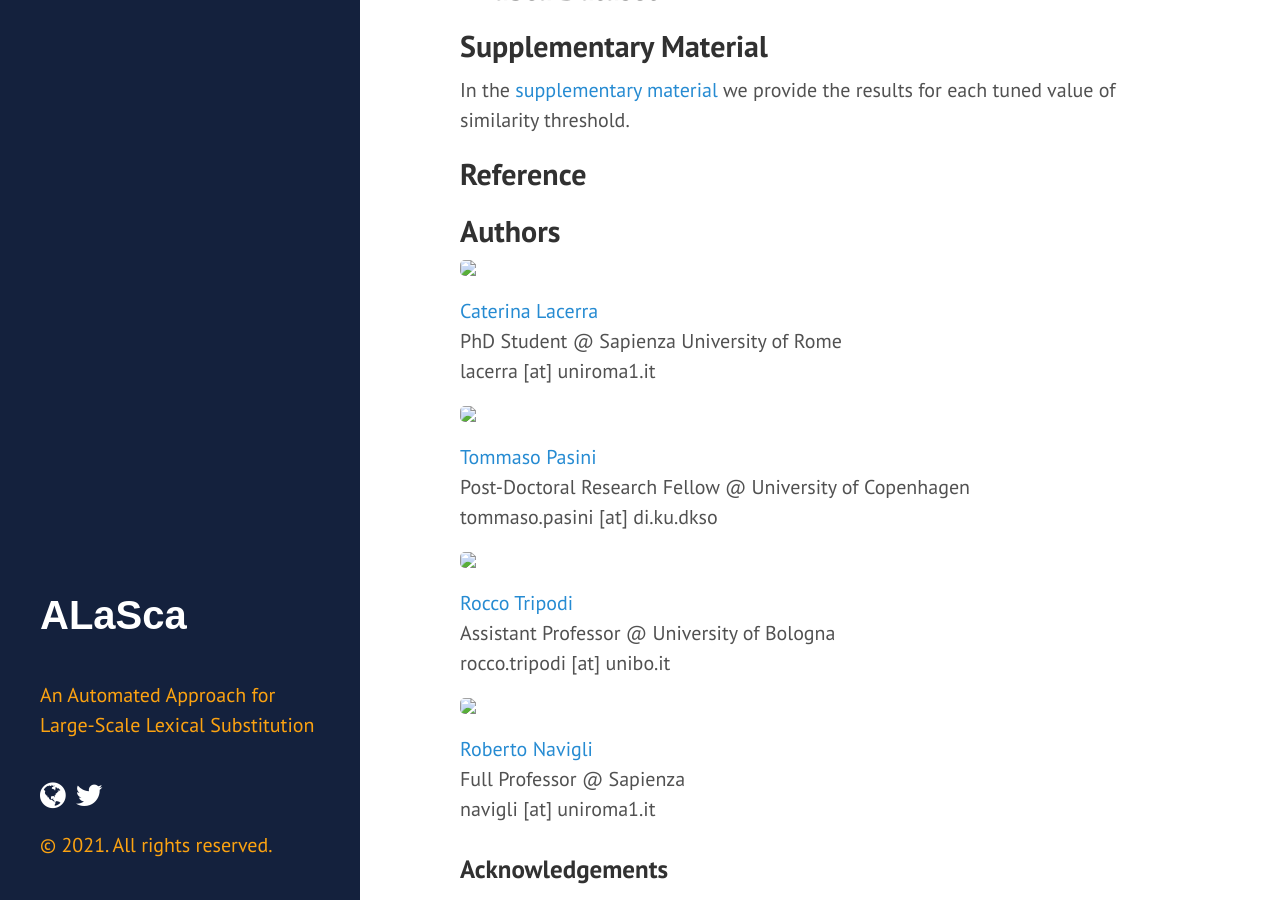
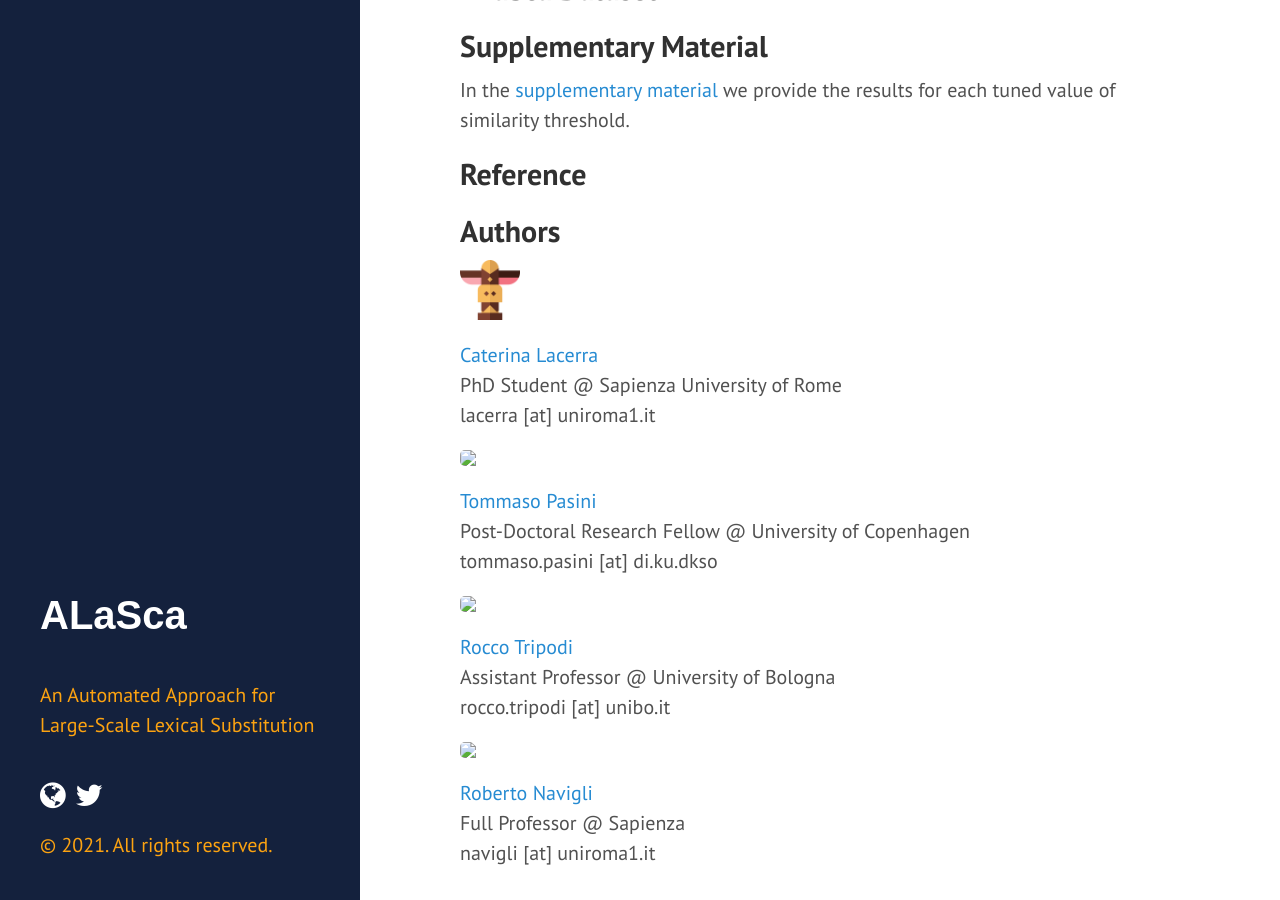
Before and after one commit to caterinaLacerra/ALaSca, a Jekyll site: the page built from docs/_posts/2021-05-24-datasets.md, in a window 1280 px wide and 900 px high, scrolled down 798 px. Built offline with Jekyll 4.4.1, drawn with Linux system fonts in a browser that asks for light colours.

Commit message:
Update 2021-05-24-datasets.md

```diff
--- a/docs/_posts/2021-05-24-datasets.md
+++ b/docs/_posts/2021-05-24-datasets.md
@@ -17,7 +17,7 @@ In the [supplementary material](/docs/assets/supplementary_alasca.pdf) we provid
 ## Authors
 
 <div>
-<img class="img" src="{{site.baseurl}}/docs/_images/totem_cate.png" width="60px">
+<img class="img" src="https://raw.githubusercontent.com/caterinaLacerra/alasca/master/docs/_images/totem_cate.png" width="60px">
 <p class="content-holder">
   <a href="https://caterinalacerra.github.io/" target='_blank'>Caterina Lacerra</a><br/>
   PhD Student @ Sapienza University of Rome<br/>
```
